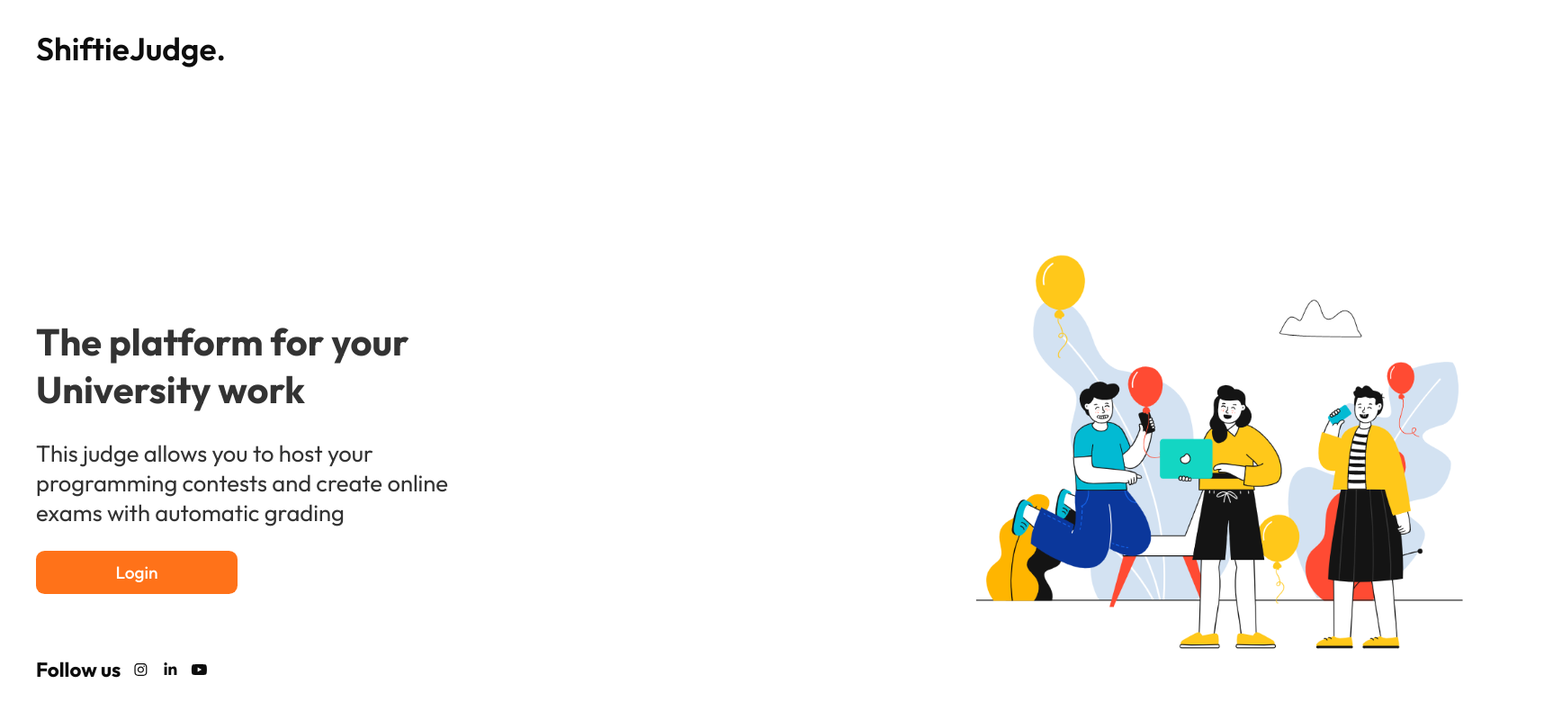
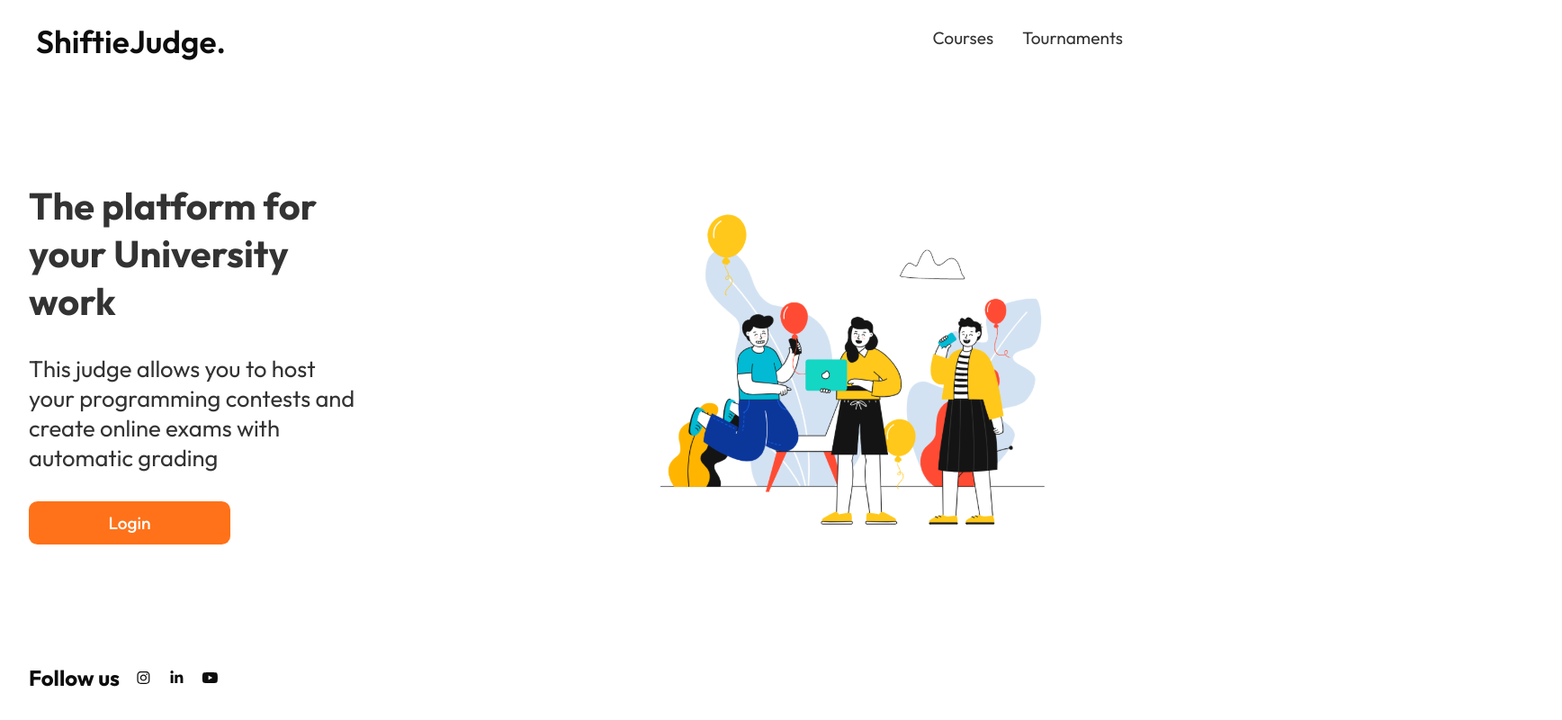
Before and after one commit to SamuelCarinhas/shiftie-judge, a React (Vite) app in the folder frontend/: page / in a window 1280 px wide. Shown: the whole page at 90% size, 1736 px wide, since content can reach past the window. Built offline with nearby package versions, Linux system fonts and the light colour scheme.

Commit message:
Fix Landing, Login and Menu pages

```diff
--- a/frontend/src/components/FollowUs/FollowUs.css
+++ b/frontend/src/components/FollowUs/FollowUs.css
@@ -1,25 +1,21 @@
 .follow-items {
-    position: absolute;
-    bottom: 2.5rem;
-    padding-left: 2.5rem;
+    width: 100%;
+    margin-bottom: 2rem;
     display: flex;
     flex-direction: row;
-    display: i;
-    width: 12rem;
-    height: 2rem;
     align-items: center;
-    vertical-align: center;
-    justify-content: space-between;
 }
 
 .follow-items p {
+    margin-left: 2rem;
     font-family: 'Outfit', sans-serif;
     font-weight: 700;
-    font-size: 1.4rem;
+    font-size: 1.5rem;
     text-align: center;
 }
 
 .follow-items .fontAwesomeIcon {
     width: 1.3rem;
+    margin-left: 1rem;
     color: var(--black);
 }
--- a/frontend/src/components/Login/Login.css
+++ b/frontend/src/components/Login/Login.css
@@ -1,32 +1,26 @@
-.loginHeader {
+.login {
+    padding: 3rem 2rem 3rem 2rem;
+}
+
+.login-header {
     position: relative;
-    font-family: 'Outfit', sans-serif;
     font-weight: 700;
     font-size: 2.6rem;
     color: var(--ora);
-    padding-top: 10rem;
-    padding-left: 2.5rem;
-}
-
-html {
-    margin: 0;
 }
 
 form {
-    position: relative;
-    padding-left: 2.5rem;
+    width: 35rem;
 }
 
-.form {
-    padding-bottom: 2rem;
+.login input {
+    padding: 0 1rem 0 1rem;
 }
 
 form .form .data-div {
     display: flex;
     flex-direction: column;
-    padding-top: 1rem;
-    height: 5rem;
-    width: 30rem;
+    margin: 1rem 0 2rem 0;
 }
 
 form .form .data-div label {
@@ -50,3 +44,15 @@ form .form .data-div input {
     font-size: 1.2rem;
     outline: none;
 }
+
+.login .row {
+    width: 100%;
+    display: flex;
+    justify-content: space-between;
+    align-items: center;
+}
+
+.login .row a {
+    text-decoration: none;
+    color: var(--ora2);
+}
--- a/frontend/src/components/Login/Login.jsx
+++ b/frontend/src/components/Login/Login.jsx
@@ -3,29 +3,33 @@ import { useState } from "react";
 import { useForm } from "react-hook-form";
 import "./../Buttons/Buttons.css"
 import "./Login.css"
+import {Link} from "react-router-dom";
 
 function Login() {
     const { register, handleSubmit } = useForm();
     const handleLogin = (data) => console.log(data);
 
     return (
-        <>
-            <h1 className="loginHeader">Login</h1>
+        <div className="login">
+            <h1 className="login-header">Login</h1>
             <form onSubmit={handleSubmit(handleLogin)}>
                 <div className="form">
                     <div className="data-div">
                         <label>Email</label>
-                        <input type="" name="email" {...register('email')} />
+                        <input placeholder="user@email.com" name="email" {...register('email')} />
                     </div>
                     <div className="data-div">
                         <label>Password</label>
-                        <input type="password" name="password" {...register('password')} />
+                        <input placeholder="password" type="password" name="password" {...register('password')} />
                     </div>
                 </div>
 
-                <button className="button">Login</button>
+                <div className="row">
+                    <button className="button">Login</button>
+                    <Link to="/forgot">Forgot password?</Link>
+                </div>
             </form>
-        </>
+        </div>
   );
 }
 
--- a/frontend/src/components/Navbar/Navbar.css
+++ b/frontend/src/components/Navbar/Navbar.css
@@ -1,20 +1,25 @@
 .navbar {
+    margin-top: 1rem;
+    width: 100%;
     display: flex;
     flex-direction: row;
     justify-content: space-between;
+    align-items: center;
+    text-align: center;
+    vertical-align: center;
 }
 
 .links {
-    position: relative;
-    justify-content: space-between;
     display: flex;
+    justify-content: flex-end;
     font-family: 'Outfit', sans-serif;
     font-weight: 400;
     font-size: 1.2rem;
 }
 
 .links .link {
-    width: 10rem;
+    width: auto;
+    margin-left: 2rem;
     color: var(--dark-gray1);
 }
 
--- a/frontend/src/components/Navbar/Navbar.jsx
+++ b/frontend/src/components/Navbar/Navbar.jsx
@@ -17,20 +17,8 @@ function Navbar(props) {
             <div className="navbar">
                 <Logo/>
                 <div className="links">
-                    {
-                        props.courses_link ? (
-                            <Link className="link" to={props.courses_link}>Courses</Link>
-                        ) : (
-                            <></>
-                        )
-                    }
-                    {
-                        props.tournaments_link ? (
-                            <Link className="link" to={props.tournaments_link}>Tournaments</Link>
-                        ) : (
-                            <></>
-                        )
-                    }
+                    <Link className="link" to="/courses">Courses</Link>
+                    <Link className="link" to="/tournaments">Tournaments</Link>
                     <div className="link">
                         <Link className="user" to={userLink(props.username)}>{props.username}</Link>
                     </div>
--- a/frontend/src/index.css
+++ b/frontend/src/index.css
@@ -1,3 +1,12 @@
+.app {
+  position: absolute;
+  width: 100%;
+  height: 100%;
+  display: flex;
+  flex-direction: column;
+  align-items: center;
+}
+
 :root {
 
   /* ---- Colors ----*/
@@ -22,7 +31,8 @@
   -webkit-text-size-adjust: 100%;
 }
 
-body {
+* {
   margin: 0;
   padding: 0;
+  font-family: 'Outfit', sans-serif;
 }
--- a/frontend/src/pages/DecisionPage/DecisionPage.css
+++ b/frontend/src/pages/DecisionPage/DecisionPage.css
@@ -1,14 +1,14 @@
 
 .menu-body {
+    height: 100%;
     width: inherit;
     display: flex;
     flex-direction: column;
+    justify-content: center;
     align-items: center;
-    padding: 10rem;
 }
 
 .menu-body .decision-menu {
-    height: inherit;
     padding-top: 2rem;
     width: 30rem;
     display: flex;
--- a/frontend/src/pages/DecisionPage/DecisionPage.jsx
+++ b/frontend/src/pages/DecisionPage/DecisionPage.jsx
@@ -1,13 +1,13 @@
 import React from "react";
-import { Navbar, LinkingButton } from "../../components/components.jsx"
+import {Navbar, LinkingButton, FollowUs} from "../../components/components.jsx"
 import LandingPageImage from "./../../assets/Croods Party Time.svg";
 import "./DecisionPage.css"
 
 function DecisionPage() {
 
     return(
-        <>
-            <Navbar username="joao"/>
+        <div className="app">
+            <Navbar />
             <div className="menu-body">
                 <div className="img">
                     <img src = {LandingPageImage} alt="My Happy SVG"/>
@@ -17,7 +17,8 @@ function DecisionPage() {
                     <LinkingButton destination="/tournaments" label="Tournaments"/>
                 </div>
             </div>
-        </>
+            <FollowUs />
+        </div>
     );
 }
 
--- a/frontend/src/pages/LandingPage/LandingPage.css
+++ b/frontend/src/pages/LandingPage/LandingPage.css
@@ -1,29 +1,41 @@
-.body {
-    position: relative;
+.landing-page {
+    height: 100%;
     display: flex;
+    font-family: 'Outfit', sans-serif;
     align-items: center;
-    padding-top: 10rem;
-    padding-left: 2.5rem;
-    font-family: 'Outfit', sans-serif;
+    justify-content: space-between;
+    padding: 0 2rem 0 2rem;
     color: var(--dark-gray1);
 }
 
-.body .infos {
-    width: 30rem;
+.landing-page .infos {
+    width: 100%;
 }
 
-.body .infos h1 {
+.landing-page .infos * {
+    margin: 0 0 2rem 0;
+}
+
+.landing-page .infos h1 {
     font-weight: 700;
     font-size: 2.6rem;
 }
 
-.body .infos p {
+.landing-page .infos p {
     font-weight: 400;
     font-size: 1.6rem;
 }
 
-.body .img img {
-    position: inherit;
-    padding-left: 30rem;
-    width: 46rem;
+.landing-page .section.left {
+    max-width: 30%;
+    text-align: left;
 }
+
+.landing-page .section {
+    width: auto;
+    max-width: 50%;
+}
+
+.landing-page .section img {
+    width: 100%;
+}
--- a/frontend/src/pages/LandingPage/LandingPage.jsx
+++ b/frontend/src/pages/LandingPage/LandingPage.jsx
@@ -1,15 +1,14 @@
 import React from "react";
-import { Logo, FollowUs, Button, LinkingButton } from "../../components/components.jsx"
 import "./LandingPage.css"
 import LandingPageImage from "./../../assets/Croods Party Time.svg";
-import { Link } from "react-router-dom";
+import { FollowUs, LinkingButton, Navbar } from "../../components/components.jsx"
 
 function LandingPage() {
     return(
-        <>
-        <Logo/>
-        <div className="body">
-            <div className="left-section">
+        <div className="app">
+            <Navbar />
+            <div className="landing-page">
+                <div className="section left">
                     <div className="infos">
                         <h1>The platform for your University work</h1>
                         <p>This judge allows you to host your
@@ -19,7 +18,7 @@ function LandingPage() {
                     </div>
                     <LinkingButton label="Login" destination="/login"></LinkingButton>
                 </div>
-            <div className="right-section">
+                <div className="section">
                     <div className="img">
                         <img src = {LandingPageImage} alt="My Happy SVG"/>
                     </div>
@@ -27,8 +26,7 @@ function LandingPage() {
 
             </div>
             <FollowUs/>
-        </>
-
+        </div>
     );
 }
 
--- a/frontend/src/pages/LoginPage/LoginPage.css
+++ b/frontend/src/pages/LoginPage/LoginPage.css
@@ -1,3 +1,6 @@
-body {
-    margin: 0;
+.login-page {
+    display: flex;
+    height: 100%;
+    width: 100%;
+    align-items: center;
 }
--- a/frontend/src/pages/LoginPage/LoginPage.jsx
+++ b/frontend/src/pages/LoginPage/LoginPage.jsx
@@ -1,12 +1,16 @@
 import React from "react";
-import { Logo, Login } from "../../components/components.jsx"
+import './LoginPage.css';
+import {Logo, Login, Navbar, FollowUs} from "../../components/components.jsx"
 
 function LoginPage() {
     return (
-        <>
-            <Logo/>
-            <Login/>
-        </>
+        <div className="app">
+            <Navbar />
+            <div className="login-page">
+                <Login/>
+            </div>
+            <FollowUs />
+        </div>
     );
 }
 
```
Lines whose indentation alone changed are shown as unchanged.
